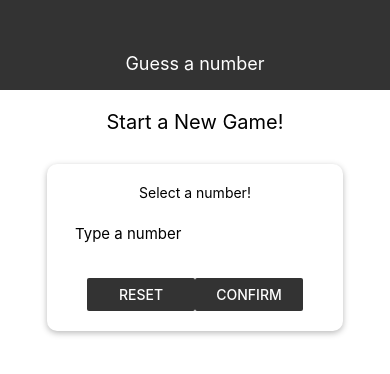
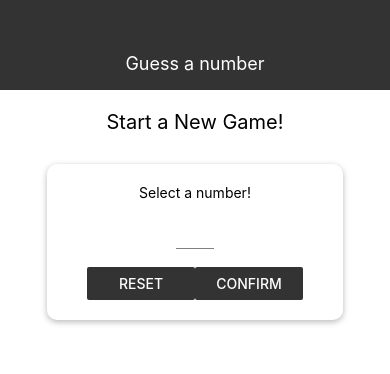
Before and after one commit to KihoonCode/Guess-A-Number, a React Native app: screen / in a window 390 px wide. Shown: the top 374 px of the page. Built offline with nearby package versions, Linux system fonts and the light colour scheme.

Commit message:
Saturday night coding at the 11thsfbde. Sweet night. Added a new keyboard feature to make sure the displaying keyboard only shows numbers. Refactored the user input to a component. Lastly, edited UX so user can exit the keyboard by touching the screen. :)

```diff
--- /dev/null
+++ b/components/Input.js
@@ -0,0 +1,20 @@
+import React from 'react';
+import { TextInput, StyleSheet } from 'react-native';
+
+const Input = props => {
+   return (
+      <TextInput {...props} style={{ ...styles.input, ...props.style }} />
+   );
+};
+
+const styles = StyleSheet.create({
+   input: {
+      borderBottomColor: 'grey',
+      borderBottomWidth: 1,
+      height: 30,
+      marginVertical: '7%'
+   }
+
+});
+
+export default Input;
--- a/screens/StartGameScreen.js
+++ b/screens/StartGameScreen.js
@@ -1,17 +1,38 @@
-import React from 'react';
+import React, { useState } from 'react';
 import {
-   StyleSheet, View, Text, Button, TextInput
+   StyleSheet,
+   View,
+   Text,
+   Button,
+   TouchableWithoutFeedback,
+   Keyboard
 } from 'react-native';
 import Card from '../components/Card';
 import Colors from '../constants/colors';
+import Input from '../components/Input';
 
 const StartGameScreen = props => {
+   const [number, setNumber] = useState('');
+
+   const inputTracker = input => {
+      setNumber(input.replace(/[^0-9]/g, ''));
+   };
+
    return (
+      <TouchableWithoutFeedback onPress={() => Keyboard.dismiss()}>
          <View style={styles.screen}>
             <Text style={styles.title}>Start a New Game!</Text>
             <Card style={styles.inputContainer}>
                <Text>Select a number!</Text>
-            <TextInput style={styles.userInput} placeholder="Type a number" />
+               <Input
+                  style={styles.userInput}
+                  blurOnSubmit
+                  autoCapitalize='none'
+                  autoCorrect={false}
+                  keyboardType='number-pad'
+                  maxLength={2}
+                  onChangeText={inputTracker}
+                  value={number} />
                <View style={styles.buttonContainer}>
                   <View style={styles.button}>
                      <Button
@@ -28,6 +49,7 @@
                </View>
             </Card>
          </View>
+      </TouchableWithoutFeedback>
    );
 };
 
@@ -52,16 +74,16 @@
 
    userInput: {
       padding: 10,
-      marginVertical: '5%',
-      fontSize: 15
+      fontSize: 15,
+      width: '15%',
+      textAlign: 'center'
    },
 
    buttonContainer: {
       flexDirection: 'row',
       justifyContent: 'space-between',
       width: '100%',
-      paddingHorizontal: 20,
-      marginTop: '5%'
+      paddingHorizontal: 20
    },
 
    button: {
```
Lines whose indentation alone changed are shown as unchanged.
